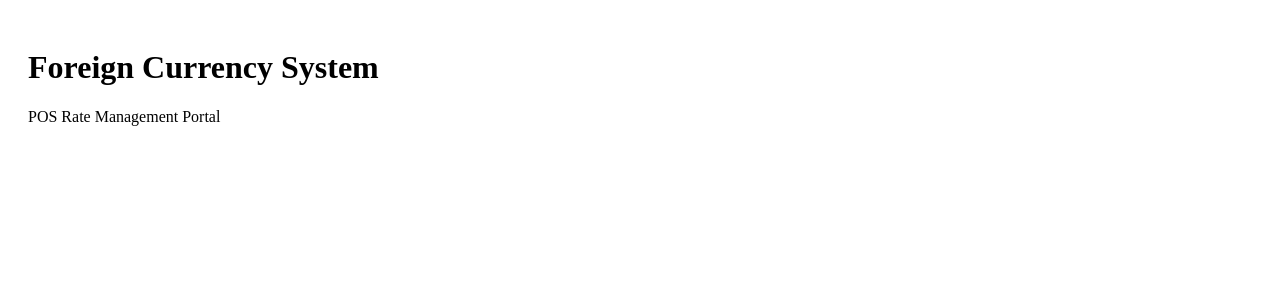
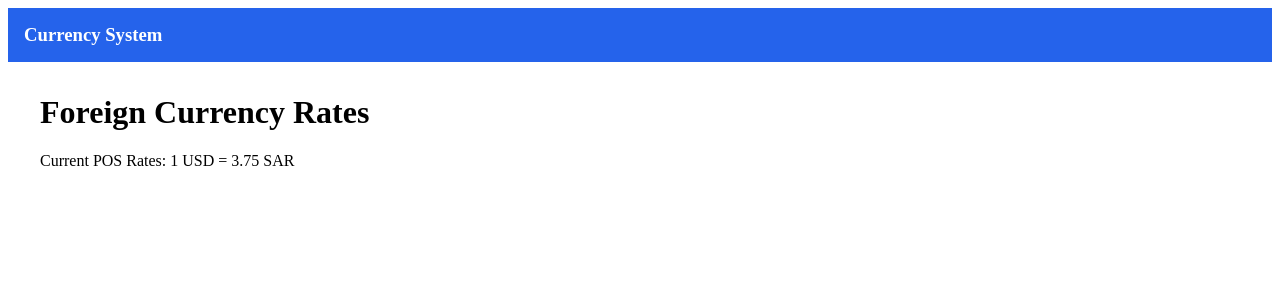
Before and after one commit to wasi131/currency-system, a Next.js app: page / in a window 1280 px wide. Shown: the top 300 px of the page. Built offline with nearby package versions, Linux system fonts and the light colour scheme.

Commit message:
Update index.js

```diff
--- a/pages/index.js
+++ b/pages/index.js
@@ -1,8 +1,13 @@
+import Navbar from '../components/Navbar'
+
 export default function Home() {
   return (
-    <div style={{ padding: 20 }}>
-      <h1>Foreign Currency System</h1>
-      <p>POS Rate Management Portal</p>
+    <div>
+      <Navbar />
+      <div style={{ padding: '0 2rem' }}>
+        <h1>Foreign Currency Rates</h1>
+        <p>Current POS Rates: 1 USD = 3.75 SAR</p>
+      </div>
     </div>
   )
 }
```
